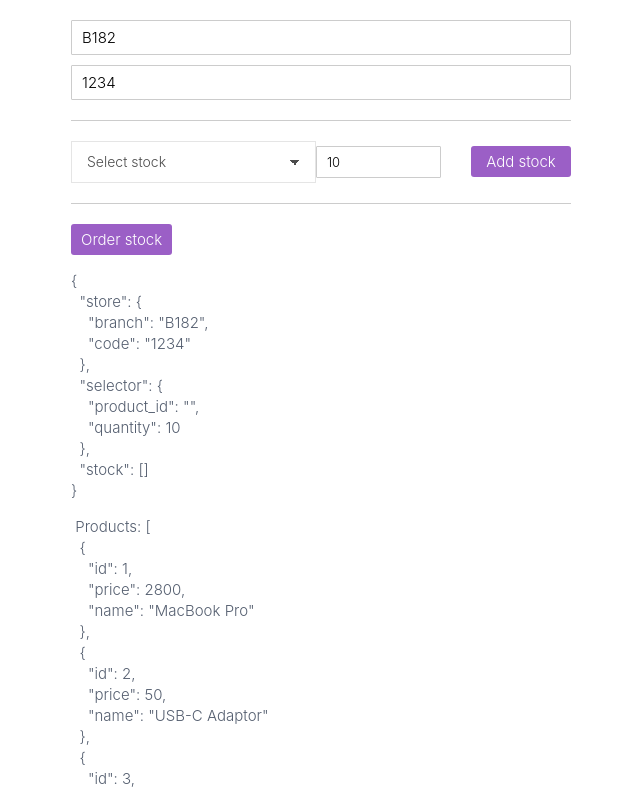
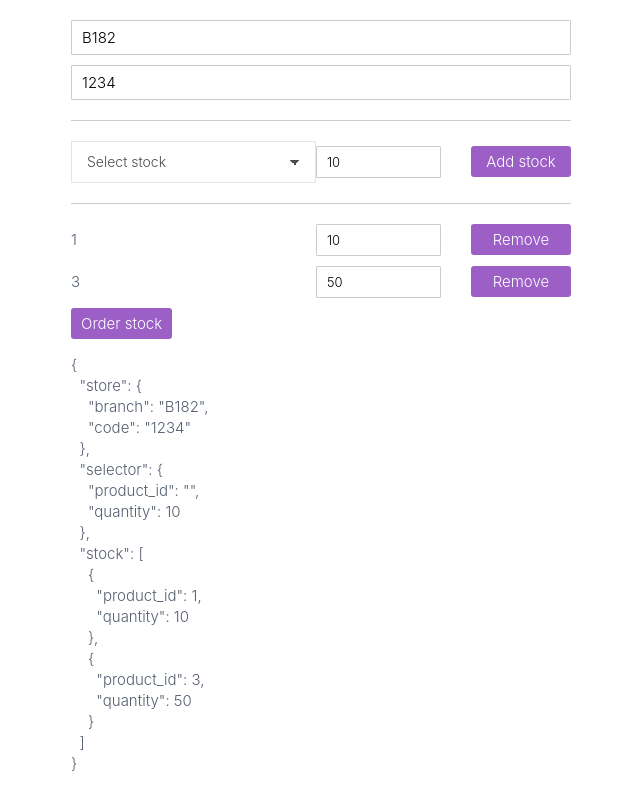
Before and after one commit to stevenmsl/uc-ap-reactive-forms, an Angular app: page / in a window 1280 px wide. Shown: the top 791 px of the page, without its empty margins (319-959 px from the left). Built offline with nearby package versions, Linux system fonts and the light colour scheme.

Commit message:
FormGroup collections with FormArray

```diff
--- a/src/app/stock-inventory/components/stock-products/stock-products.component.html
+++ b/src/app/stock-inventory/components/stock-products/stock-products.component.html
@@ -1,3 +1,23 @@
-<div [formGroup]="parent">
+<div class="stock-product" [formGroup]="parent">
+    <div formArrayName="stock">
+        <div
+            *ngFor="let item of stocks; let i = index;">
+            <!-- need to find information regarding set the formGroupName to the index  -->
+            <div class="stock-product__content" [formGroupName]="i" >
+                <div class="stock-product__name">
+                    {{ item.value.product_id }}
+                </div>
+                <input
+                    type="number"
+                    step="10"
+                    min="10"
+                    max="1000"
+                    formControlName="quantity">
+                <button type="button">
+                    Remove
+                </button>
 
+            </div>
+        </div>
+    </div>
 </div>
--- a/src/app/stock-inventory/components/stock-products/stock-products.component.ts
+++ b/src/app/stock-inventory/components/stock-products/stock-products.component.ts
@@ -1,5 +1,5 @@
 import { Component, Input } from "@angular/core";
-import { FormGroup } from '@angular/forms';
+import { FormGroup, FormArray } from '@angular/forms';
 
 @Component({
     selector: 'stock-products',
@@ -10,4 +10,12 @@ export class StockProductsComponent {
     @Input()
     parent : FormGroup;
 
+    get stocks() {
+        const controls =
+            (this.parent.get('stock') as FormArray).controls;
+
+        //console.log(controls);
+        return controls;
+    }
+
 }
--- a/src/app/stock-inventory/containers/stock-inventory/stock-inventory.component.ts
+++ b/src/app/stock-inventory/containers/stock-inventory/stock-inventory.component.ts
@@ -21,13 +21,19 @@ export class StockInventoryComponent {
             branch: new FormControl('B182'),
             code: new FormControl('1234')
         }),
-        selector: new FormGroup({
-            product_id: new FormControl(''),
-            quantity: new FormControl(10)
-        }),
-        stock: new FormArray([])
+        selector: this.createStock({}),
+        stock: new FormArray([
+            this.createStock({ product_id: 1, quantity: 10}),
+            this.createStock({ product_id: 3, quantity: 50})
+        ])
     });
 
+    createStock(stock) {
+        return new FormGroup({
+            product_id: new FormControl(parseInt(stock.product_id,10) || ''),
+            quantity: new FormControl(stock.quantity || 10)
+        })
+    }
     onSubmit() {
         console.log('Submit:', this.form.value);
     }
```
